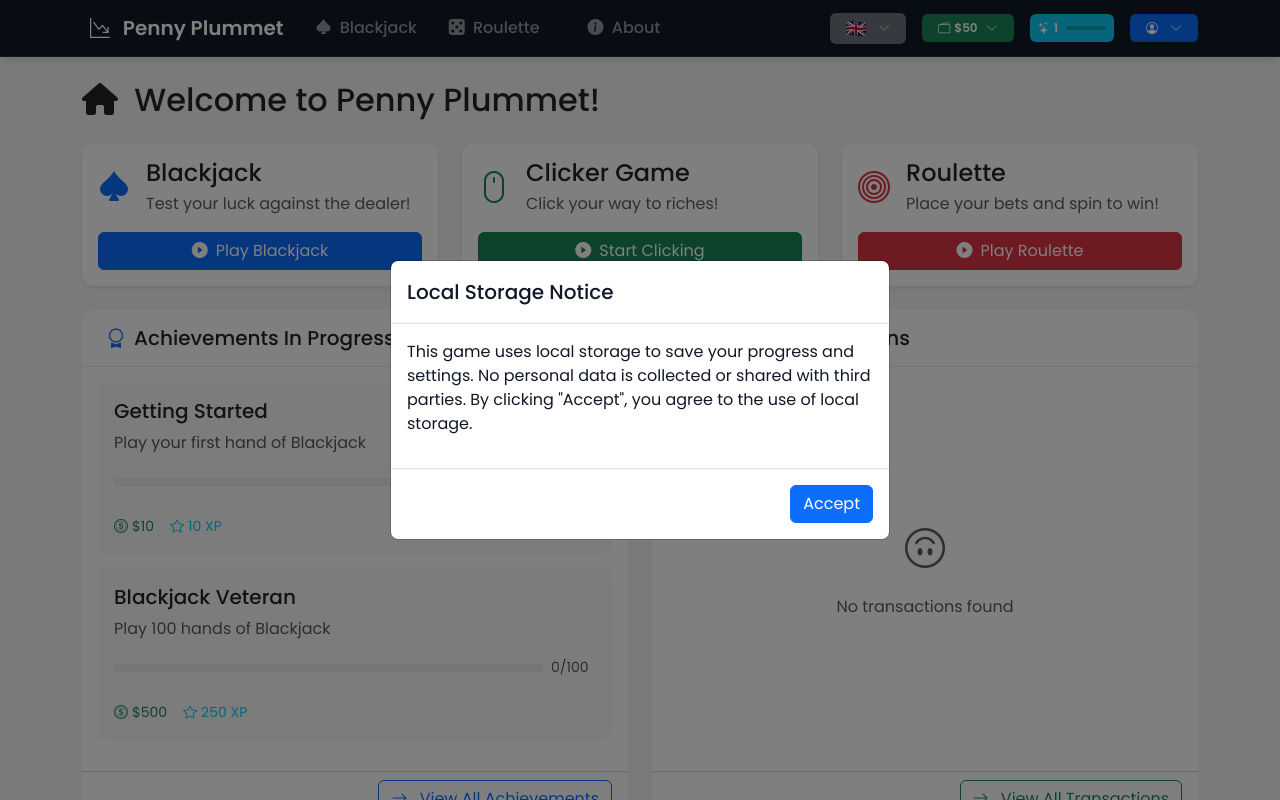
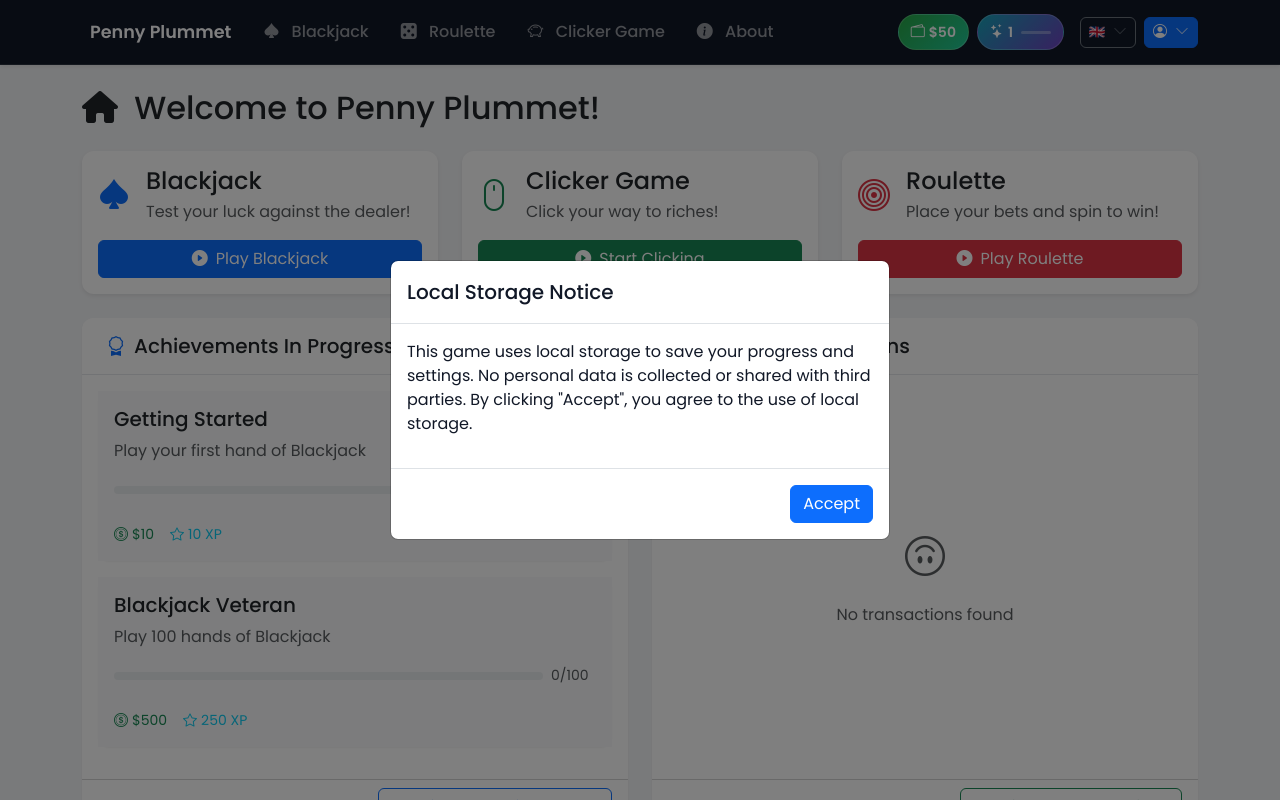
Before and after one commit to benceb2/penny-plummet, a Vue app: page / in a window 1280 px wide. Shown: the top 800 px of the page. Built offline with nearby package versions, Linux system fonts and the light colour scheme.

Commit message:
improve navbar styling

```diff
--- a/src/components/layout/AppNavbar.vue
+++ b/src/components/layout/AppNavbar.vue
@@ -27,21 +27,20 @@ const switchLanguage = (newLocale: Locale) => {
 watch(locale, (newLocale) => {
   localStorage.setItem('userLocale', newLocale)
 })
-
 </script>
 
 <template>
-  <nav class="navbar navbar-expand-lg navbar-dark bg-dark">
+  <nav class="navbar navbar-expand-lg navbar-dark bg-dark shadow-sm">
     <div class="container">
       <!-- Brand -->
-      <RouterLink class="navbar-brand fw-bold" to="/">
-        <i class="bi bi-coin-fill me-2"></i>
-        <i class="bi bi-graph-down-arrow me-2"></i> {{ t('navbar.brand') }}
+      <RouterLink class="navbar-brand fw-bold d-flex align-items-center" to="/">
+        <i class="bi bi-coin-fill text-warning me-2"></i>
+        <span class="brand-text">{{ t('navbar.brand') }}</span>
       </RouterLink>
 
       <!-- Mobile Toggle -->
       <button
-        class="navbar-toggler"
+        class="navbar-toggler border-0"
         type="button"
         @click="isNavOpen = !isNavOpen"
         aria-controls="navbarNav"
@@ -56,52 +55,96 @@ watch(locale, (newLocale) => {
         :class="{ 'show': isNavOpen, 'collapse': !isNavOpen }"
         id="navbarNav">
 
-        <!-- Left Side Navigation Links -->
+        <!-- Left Side Navigation Links - Games First -->
         <ul class="navbar-nav me-auto">
           <li class="nav-item">
             <RouterLink
-              class="nav-link px-3"
+              class="nav-link px-3 nav-link-hover"
               @click="isNavOpen = false"
               to="/blackjack">
-              <i class="bi bi-suit-spade-fill me-1 transition-transform"></i>
+              <i class="bi bi-suit-spade-fill me-2"></i>
               {{ t('navbar.games.blackjack') }}
             </RouterLink>
           </li>
-          <li class="nav-item me-3">
+          <li class="nav-item">
             <RouterLink
-              class="nav-link px-3"
+              class="nav-link px-3 nav-link-hover"
               @click="isNavOpen = false"
               to="/roulette">
-              <i class="bi bi-dice-5-fill me-1 transition-transform"></i>
+              <i class="bi bi-dice-5-fill me-2"></i>
               {{ t('navbar.games.roulette') }}
             </RouterLink>
           </li>
           <li class="nav-item">
             <RouterLink
-              class="nav-link px-3"
+              class="nav-link px-3 nav-link-hover"
+              @click="isNavOpen = false"
+              to="/clicker">
+              <i class="bi bi-piggy-bank me-2"></i>
+              {{ t('navbar.wallet.clicker') }}
+            </RouterLink>
+          </li>
+          <li class="nav-item d-lg-none">
+            <!-- Show transactions on mobile -->
+            <RouterLink
+              class="nav-link px-3 nav-link-hover"
+              @click="isNavOpen = false"
+              to="/transactions">
+              <i class="fa fa-history me-2"></i>
+              {{ t('navbar.wallet.transactions') }}
+            </RouterLink>
+          </li>
+          <li class="nav-item">
+            <RouterLink
+              class="nav-link px-3 nav-link-hover"
               @click="isNavOpen = false"
               to="/about">
-              <i class="bi bi-info-circle-fill me-1 transition-transform"></i>
+              <i class="bi bi-info-circle-fill me-2"></i>
               {{ t('navbar.about') }}
             </RouterLink>
           </li>
         </ul>
 
         <!-- Right Side User Stats & Controls -->
-        <div class="d-flex align-items-center flex-column flex-lg-row gap-3">
+        <div class="navbar-nav ms-auto">
+          <div class="d-flex align-items-center flex-column flex-lg-row gap-2 gap-lg-3">
 
+            <!-- Mobile: Stack vertically, Desktop: Horizontal -->
+            <div class="d-flex align-items-center gap-2 order-lg-1">
+              <!-- Chips Display -->
+              <div class="stat-badge stat-badge-success">
+                <i class="bi bi-wallet2 me-1"></i>
+                <span class="fw-semibold">{{ userStore.formattedChips }}</span>
+              </div>
+
+              <!-- Level Display with Progress -->
+              <div class="stat-badge stat-badge-info position-relative">
+                <i class="bi bi-stars me-1"></i>
+                <span class="fw-semibold me-2">{{ achievementStore.currentLevel.level }}</span>
+                <div class="level-progress">
+                  <div
+                    class="level-progress-fill"
+                    :style="{ width: achievementStore.levelProgress + '%' }">
+                  </div>
+                </div>
+              </div>
+            </div>
+
+            <!-- Controls Row -->
+            <div class="d-flex align-items-center gap-2 order-lg-2">
+              <!-- Language Selector -->
               <div class="dropdown">
-            <span
-              class="badge bg-secondary p-2 px-3 d-flex align-items-center cursor-pointer dropdown-toggle"
+                <button
+                  class="btn btn-outline-secondary btn-sm d-flex align-items-center"
+                  type="button"
                   data-bs-toggle="dropdown"
                   aria-expanded="false">
                   <img
                     :src="flags[locale as Locale]"
                     :alt="locale"
-                class="me-1 flag-img"
-                style="width: 20px; height: 15px;" />
-              <i class="bi bi-chevron-down ms-2 opacity-75"></i>
-            </span>
+                    class="flag-img me-1" />
+                  <i class="bi bi-chevron-down ms-1 opacity-75"></i>
+                </button>
                 <ul class="dropdown-menu dropdown-menu-end">
                   <li v-for="loc in availableLocales" :key="loc">
                     <a
@@ -109,94 +152,49 @@ watch(locale, (newLocale) => {
                       href="#"
                       @click.prevent="switchLanguage(loc)"
                       :class="{ 'active': locale === loc }">
-                  <img
-                    :src="flags[loc]"
-                    :alt="loc"
-                    class="flag-img"
-                    style="width: 16px; height: 12px;" />
+                      <img :src="flags[loc]" :alt="loc" class="flag-img" />
                       {{ t(`languages.${loc}`) }}
                     </a>
                   </li>
                 </ul>
               </div>
 
-          <!-- Chips Dropdown -->
+              <!-- User Menu -->
               <div class="dropdown">
-            <span
-              class="badge bg-success p-2 px-3 d-flex align-items-center cursor-pointer dropdown-toggle"
+                <button
+                  class="btn btn-primary btn-sm d-flex align-items-center"
+                  type="button"
                   data-bs-toggle="dropdown"
                   aria-expanded="false">
-              <i class="bi bi-wallet2 me-1"></i>
-              {{ userStore.formattedChips }}
-              <i class="bi bi-chevron-down ms-2 opacity-75"></i>
-            </span>
-            <ul class="dropdown-menu dropdown-menu-end min-w-200">
+                  <i class="bi bi-person-circle me-1"></i>
+                  <span class="d-none d-sm-inline">{{ userStore.username }}</span>
+                  <i class="bi bi-chevron-down ms-1 opacity-75"></i>
+                </button>
+                <ul class="dropdown-menu dropdown-menu-end">
                   <li>
-                <h6 class="dropdown-header">{{ t('navbar.wallet.title') }}</h6>
+                    <RouterLink to="/profile" class="dropdown-item py-2">
+                      <i class="bi bi-person me-2 opacity-75"></i>
+                      {{ t('navbar.profile.viewProfile') }}
+                    </RouterLink>
                   </li>
-              <li>
-                <RouterLink class="dropdown-item py-2" to="/clicker">
-                  <i class="bi bi-piggy-bank me-2 opacity-75"></i>
-                  {{ t('navbar.wallet.clicker') }}
+                  <li class="d-none d-lg-block">
+                    <RouterLink to="/transactions" class="dropdown-item py-2">
+                      <i class="fa fa-history me-2 opacity-75"></i>
+                      {{ t('navbar.wallet.transactions') }}
                     </RouterLink>
                   </li>
                   <li>
                     <hr class="dropdown-divider">
                   </li>
                   <li>
-                <RouterLink class="dropdown-item py-2" to="/transactions">
-                  <i class="fa fa-history me-2 opacity-75"></i>
-                  {{ t('navbar.wallet.transactions') }}
+                    <RouterLink to="/settings" class="dropdown-item py-2">
+                      <i class="bi bi-gear me-2 opacity-75"></i>
+                      {{ t('navbar.profile.settings') }}
                     </RouterLink>
                   </li>
                 </ul>
               </div>
-
-          <div class="d-flex align-items-center">
-            <span class="badge bg-info p-2 position-relative d-flex align-items-center">
-              <i class="bi bi-stars me-1"></i>
-              {{ achievementStore.currentLevel.level }}
-              <!-- Progress bar inside the badge but next to the level -->
-              <div class="progress ms-2" style="width: 40px; height: 4px; background: rgba(0,0,0,0.2);">
-                <div
-                  class="progress-bar bg-white"
-                  role="progressbar"
-                  :style="{
-                    width: achievementStore.levelProgress + '%',
-                    transition: 'width 0.3s ease'
-                  }"
-                  :aria-valuenow="achievementStore.levelProgress"
-                  aria-valuemin="0"
-                  aria-valuemax="100">
             </div>
-              </div>
-            </span>
-          </div>
-
-          <!-- User Profile Dropdown -->
-          <div class="dropdown">
-            <div class="d-flex align-items-center gap-2 cursor-pointer" data-bs-toggle="dropdown">
-              <span class="badge bg-primary p-2 px-3 d-flex align-items-center">
-                <i class="bi bi-person-circle me-1"></i>
-                {{ userStore.username }}
-                <i class="bi bi-chevron-down ms-2 opacity-75"></i>
-              </span>
-            </div>
-
-            <ul class="dropdown-menu dropdown-menu-end min-w-200">
-              <li>
-                <RouterLink to="/settings" class="dropdown-item py-2" href="#">
-                  <i class="bi bi-gear me-2 opacity-75"></i>
-                  {{ t('navbar.profile.settings') }}
-                </RouterLink>
-              </li>
-              <li>
-                <RouterLink class="dropdown-item py-2" to="/profile">
-                  <i class="bi bi-person me-2 opacity-75"></i>
-                  {{ t('navbar.profile.viewProfile') }}
-                </RouterLink>
-              </li>
-            </ul>
           </div>
         </div>
       </div>
@@ -206,33 +204,144 @@ watch(locale, (newLocale) => {
 </template>
 
 <style scoped>
-.progress-bar {
+/* Brand styling */
+.brand-text {
+  font-size: 1.1rem;
+}
+
+/* Navigation link hover effects */
+.nav-link-hover {
+  transition: all 0.2s ease;
+  border-radius: 6px;
+}
+
+.nav-link-hover:hover {
+  background-color: rgba(255, 255, 255, 0.1);
+  transform: translateY(-1px);
+}
+
+.nav-link-hover i {
+  transition: transform 0.2s ease;
+}
+
+.nav-link-hover:hover i {
+  transform: scale(1.1);
+}
+
+/* Stat badges */
+.stat-badge {
+  display: flex;
+  align-items: center;
+  padding: 0.4rem 0.75rem;
+  border-radius: 20px;
+  font-size: 0.875rem;
+  border: 1px solid rgba(255, 255, 255, 0.2);
+}
+
+.stat-badge-success {
+  background: linear-gradient(135deg, #28a745, #20c997);
+  color: white;
+}
+
+.stat-badge-info {
+  background: linear-gradient(135deg, #17a2b8, #6f42c1);
+  color: white;
+}
+
+/* Level progress bar */
+.level-progress {
+  width: 30px;
+  height: 3px;
+  background: rgba(255, 255, 255, 0.3);
+  border-radius: 3px;
+  overflow: hidden;
+}
+
+.level-progress-fill {
+  height: 100%;
+  background: white;
+  border-radius: 3px;
   transition: width 0.3s ease;
 }
 
-.cursor-pointer {
-  cursor: pointer;
+/* Flag images */
+.flag-img {
+  width: 16px;
+  height: 12px;
+  border-radius: 2px;
+  object-fit: cover;
 }
 
-.transition-transform {
-  transition: transform 0.2s ease;
-}
-
-.nav-link:hover i {
-  transform: scale(1.1);
-}
-
-.min-w-200 {
-  min-width: 200px;
+/* Button improvements */
+.btn {
+  border-radius: 6px;
+  font-weight: 500;
 }
 
 .dropdown-toggle::after {
   display: none;
 }
 
+/* Mobile optimizations */
 @media (max-width: 991px) {
   .navbar-collapse {
-    padding: 1rem 0;
+    padding: 1rem 0 0.5rem 0;
+    margin-top: 0.5rem;
+    border-top: 1px solid rgba(255, 255, 255, 0.1);
+  }
+
+  .navbar-nav {
+    gap: 0.25rem;
+  }
+
+  .nav-link {
+    padding: 0.75rem 1rem !important;
+    margin: 2px 0;
+    border-radius: 8px;
+    background: rgba(255, 255, 255, 0.05);
+  }
+
+  .stat-badge {
+    justify-content: center;
+    min-width: 120px;
+  }
+
+  /* Stack stats vertically on mobile */
+  .d-flex.flex-column.flex-lg-row {
+    align-items: stretch !important;
+  }
+
+  .d-flex.flex-column.flex-lg-row>div {
+    width: 100%;
+    justify-content: center;
+  }
+}
+
+/* Small mobile screens */
+@media (max-width: 576px) {
+  .container {
+    padding-left: 1rem;
+    padding-right: 1rem;
+  }
+
+  .stat-badge {
+    font-size: 0.8rem;
+    padding: 0.35rem 0.6rem;
+  }
+
+  .level-progress {
+    width: 25px;
+  }
+}
+
+/* Desktop enhancements */
+@media (min-width: 992px) {
+  .navbar {
+    padding: 0.75rem 0;
+  }
+
+  .nav-link {
+    font-weight: 500;
   }
 }
 </style>
```
Lines whose indentation alone changed are shown as unchanged.
